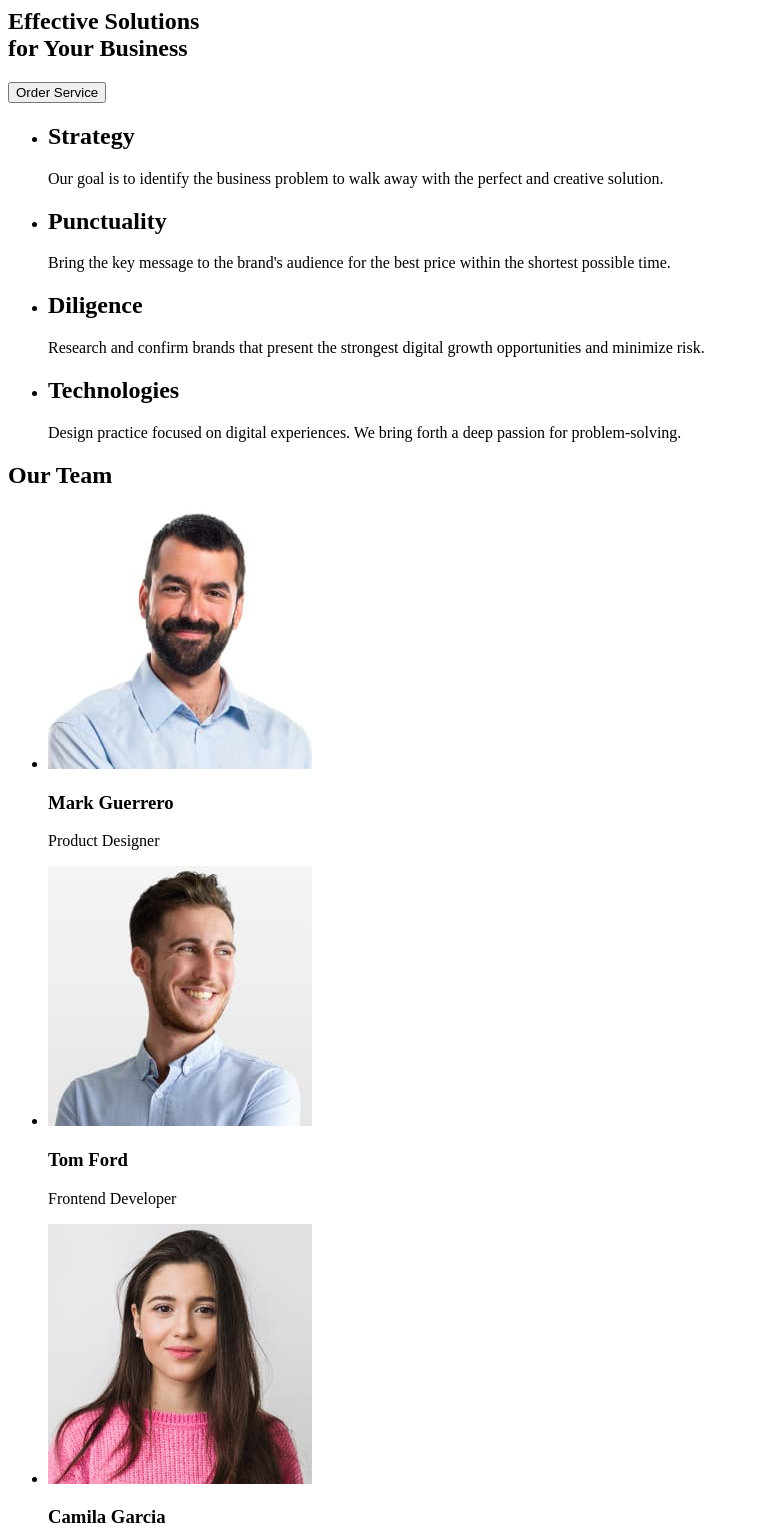
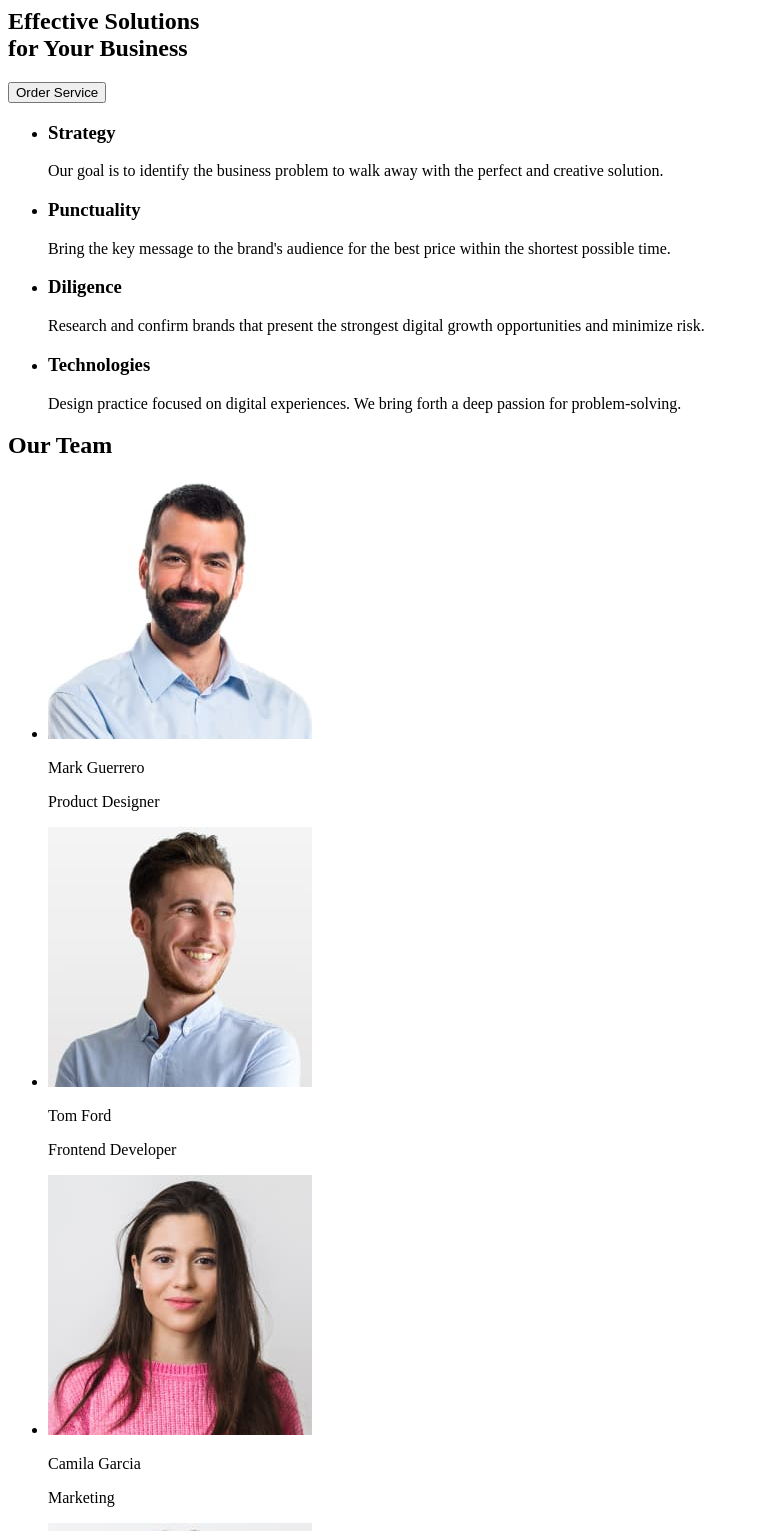
Before and after one commit to NayxieX/goit-markup-hw-01, a plain HTML site: page index.html in a window 1280 px wide. Shown: the part 160-1691 px from the top of the page, without its empty margins (0-759 px from the left). Drawn offline with Linux system fonts and the light colour scheme.

Commit message:
Upd5
Did some code changes with h3  and h2 swapes

```diff
--- a/index.html
+++ b/index.html
@@ -38,28 +38,28 @@
       <section>
         <ul>
           <li>
-            <h2>Strategy</h2>
+            <h3>Strategy</h3>
             <p>
               Our goal is to identify the business problem to walk away with the
               perfect and creative solution.
             </p>
           </li>
           <li>
-            <h2>Punctuality</h2>
+            <h3>Punctuality</h3>
             <p>
               Bring the key message to the brand's audience for the best price
               within the shortest possible time.
             </p>
           </li>
           <li>
-            <h2>Diligence</h2>
+            <h3>Diligence</h3>
             <p>
               Research and confirm brands that present the strongest digital
               growth opportunities and minimize risk.
             </p>
           </li>
           <li>
-            <h2>Technologies</h2>
+            <h3>Technologies</h3>
             <p>
               Design practice focused on digital experiences. We bring forth a
               deep passion for problem-solving.
@@ -80,7 +80,7 @@
               width="264"
               height="260"
             />
-            <h3>Mark Guerrero</h3>
+            <p>Mark Guerrero</p>
             <p>Product Designer</p>
           </li>
           <li>
@@ -90,7 +90,7 @@
               width="264"
               height="260"
             />
-            <h3>Tom Ford</h3>
+            <p>Tom Ford</p>
             <p>Frontend Developer</p>
           </li>
           <li>
@@ -100,7 +100,7 @@
               width="264"
               height="260"
             />
-            <h3>Camila Garcia</h3>
+            <p>Camila Garcia</p>
             <p>Marketing</p>
           </li>
           <li>
@@ -110,7 +110,7 @@
               width="264"
               height="260"
             />
-            <h3>Daniel Wilson</h3>
+            <p>Daniel Wilson</p>
             <p>UI Designer</p>
           </li>
         </ul>
```
